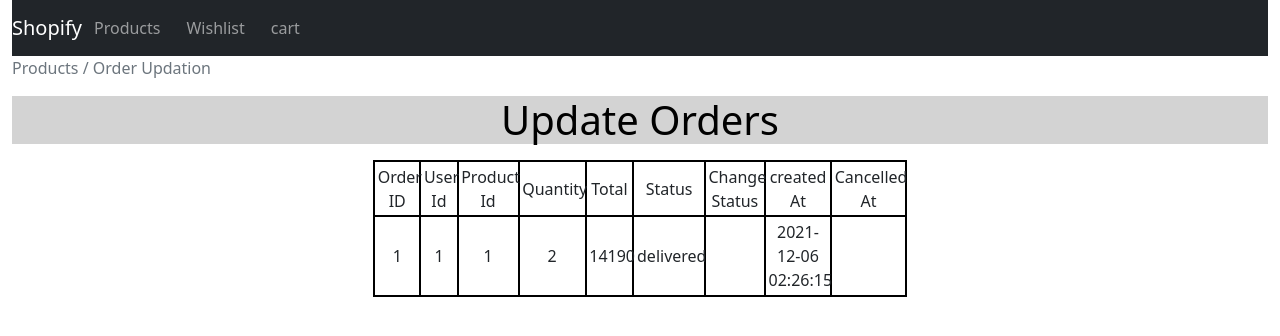
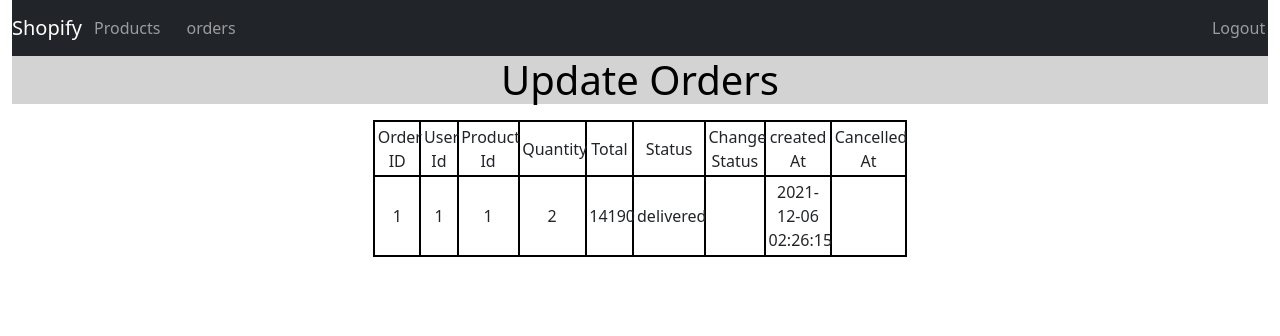
Before and after one commit to husainf5272/DBMS_SCE, a PHP site: page /Admin_Orders.php in a window 1280 px wide; the page is wider, and only the part inside the window is pictured. Shown: the top 336 px of that part. Run offline with PHP 8.4, Linux system fonts and the light colour scheme; data comes from the database, SQL or seed files in the repository.

Commit message:
Update Admin_Orders.php

```diff
--- a/Admin_Orders.php
+++ b/Admin_Orders.php
@@ -106,13 +106,10 @@
     <div class="collapse navbar-collapse row" id="navbarSupportedContent">
       <ul class="navbar-nav mr-auto">
           <li class="nav-item active">
-            <a class="nav-link" href="#">Products</a>
+            <a class="nav-link" href="./Product_Addition_and_Removal.php">Products</a>
           </li>
           <li class="nav-item">
-            <a class="nav-link" href="#">Wishlist</a>
-          </li>
-          <li class="nav-item">
-            <a class="nav-link" href="#">cart</a>
+            <a class="nav-link" href="#">orders</a>
           </li>
           <li class="nav-item offset-sm-9 col-sm-2" id="logout">
             <a class="nav-link" href="./login.php">Logout</a>
@@ -120,12 +117,7 @@
         </ul>
     </div>
     </nav>
-      <nav aria-label="breadcrumb">
-        <ol class="breadcrumb">
-            <li class="breadcrumb-item active" aria-current="page">Products / Order Updation </li>
-        </ol>
-    </nav>
-          <h1 id="Product_title">Update Orders</h1>
+      <h1 id="Product_title">Update Orders</h1>
     </header>
     <div class="container mt-3">
       <style>
```
